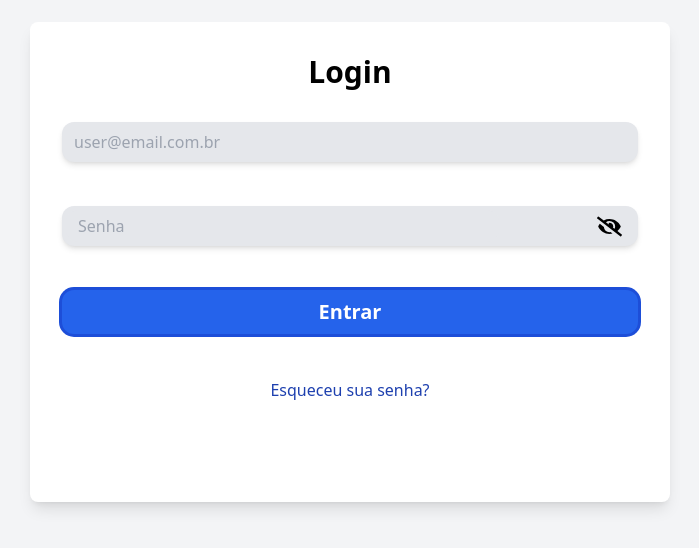
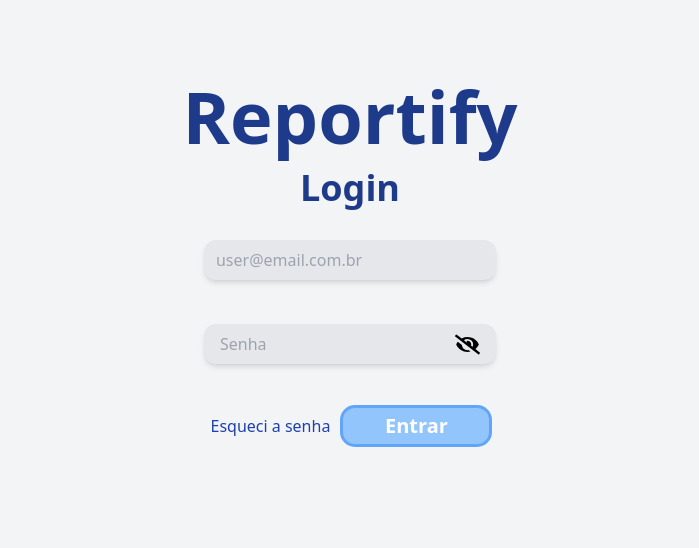
Before and after one commit to inodevs-5/Reportify-Frontend-Web, a React (Vite) app: page / in a window 1280 px wide. Shown: the part 138-686 px from the top of the page, without its empty margins (290-989 px from the left). Built offline with nearby package versions, Linux system fonts and the light colour scheme; what apisauce would draw is missing.

Commit message:
deixando igual o figma

```diff
--- a/src/componenst/loader/index.tsx
+++ b/src/componenst/loader/index.tsx
@@ -3,7 +3,7 @@ import { SyncLoader } from "react-spinners";
 function Loader() {
   return (
     <>
-      <SyncLoader color="rgba(250,250, 250,250)" />
+      <SyncLoader size={15} color="rgba(250,250, 250,250)" />
     </>
   );
 }
--- a/src/contexts/auth.tsx
+++ b/src/contexts/auth.tsx
@@ -18,7 +18,7 @@ export const AuthProvider = ({children}) => {
 
     useEffect(() => {
         (async () => {
-            const storageUsuario = await localStorage.getItem('@Reportify:usuario');
+            const storageUsuario = await (localStorage.getItem('@Reportify:usuario') );
             const storageToken = await localStorage.getItem('@Reportify:token');
 
             if (storageUsuario && storageToken) {
--- a/src/pages/Login/index.tsx
+++ b/src/pages/Login/index.tsx
@@ -1,6 +1,6 @@
 import { Link } from "react-router-dom";
 import { useAuth } from "../../contexts/auth";
-import { FaEyeSlash , FaEye } from 'react-icons/fa';
+import { FaEyeSlash, FaEye } from 'react-icons/fa';
 import "../../styles/global.css";
 import "./style.css"
 import { useState } from "react";
@@ -14,14 +14,15 @@ function Login() {
   const [senha, setSenha] = useState('');
   const [loading, setLoading] = useState(false);
   const [errorMessage, setErrorMessage] = useState(null);
-  const [hidepass,setHidepass] = useState(false);
+  const [hidepass, setHidepass] = useState(false);
 
 
   async function entrar() {
     setLoading(true);
     try {
       await signIn(email, senha);
-      <Link to="/home" />
+      // <Link to="/home" />
+      history.push("/home");
     } catch (response) {
       setErrorMessage(response.data.msg);
     }
@@ -35,12 +36,12 @@ const handleTogglePassword = () => {
     setHidepass(!hidepass);
   };
 
-
   return (
     <div className="h-screen bg-gray-100 w-screen flex items-center justify-center">
-      { !!errorMessage && <input style={{color: "red", fontSize: 15, marginBottom: 20}}>{ errorMessage }</input>}
-      <div className="w-1/2 h-3/5 bg-white rounded-lg shadow-lg p-8">
-        <h2 className="text-3xl text-center font-black mb-8">Login</h2>
+      {!!errorMessage && <input style={{ color: "red", fontSize: 15, marginBottom: 20 }}>{errorMessage}</input>}
+      <div className="w-2/3 h-4/5 flex justify-center items-center flex-col p-8">
+        <h1 className="text-blue-900  text-7xl font-black mb-4" >Reportify</h1>
+        <h2 className="text-4xl text-center text-blue-900 font-bold mb-8">Login</h2>
         <div className="grid gap-11">
           <div>
             <input
@@ -58,37 +59,39 @@ const handleTogglePassword = () => {
               onChange={(texto => setSenha(texto))}
             />
             <button onClick={handleTogglePassword} className="w-1/4 justify-end pr-3 flex outline-none">
-          { hidepass ?
-          <FaEye size={25}/>
+              {hidepass ?
+                <FaEye size={25} />
 
                 :
                 <FaEyeSlash size={25} />
 
               }
-
-
-
+            </button>
+          </div>
+          <div className="flex flex-row items-center justify-around">
+            <div>
+              <button>
+                <p className="text-blue-800 text-center cursor-pointer" >Esqueci a senha</p>
               </button>
             </div>
             {
               !loading ?
 
-         (<button className="bg-blue-600 ring-offset-0 font-black  ring ring-blue-700  p-2 text-white text-xl w-full rounded-xl cursor-pointer"
+                (<button className="bg-blue-300 hover:bg-blue-400 hover:ring-blue-500  ring-offset-0 font-black  ring ring-blue-400  p-1 text-white text-xl w-3/6 rounded-xl cursor-pointer"
                   onClick={entrar}
                 >
                   Entrar
                 </button>)
-        :(
-          <div className="bg-blue-600 ring-offset-0 font-black flex justify-center p-2  items-center  ring ring-blue-700  text-white text-xl w-full rounded-xl ">
-          <Loader/>
+                : (
+                  <div className="bg-blue-300 ring-offset-0 font-black ring ring-blue-400 flex justify-center p-1  items-center  w-3/6  text-white text-xl rounded-xl ">
+                    <Loader />
                   </div>
                 )
 
             }
 
-            <a href="/">
-            <p  className="text-blue-800 text-center cursor-pointer" >Esqueceu sua senha?</p>
-           </a>
+          </div>
+
         </div>
 
       </div>
--- a/src/pages/Login/style.css
+++ b/src/pages/Login/style.css
@@ -1,4 +1,4 @@
 .icon{
-    color: aqua;
+    color: rgb(6, 187, 187);
 
 }
```
Lines whose indentation alone changed are shown as unchanged.
